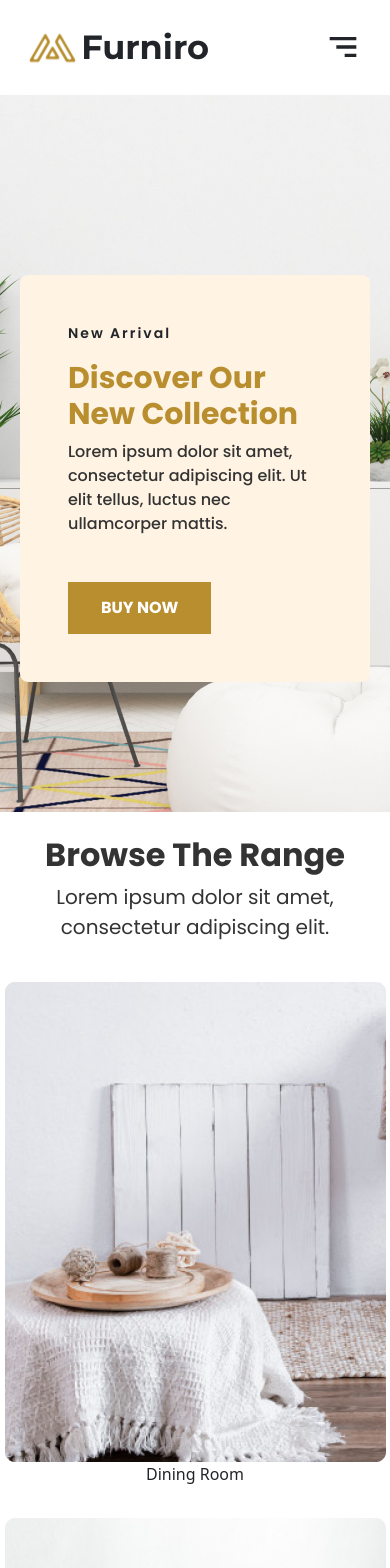
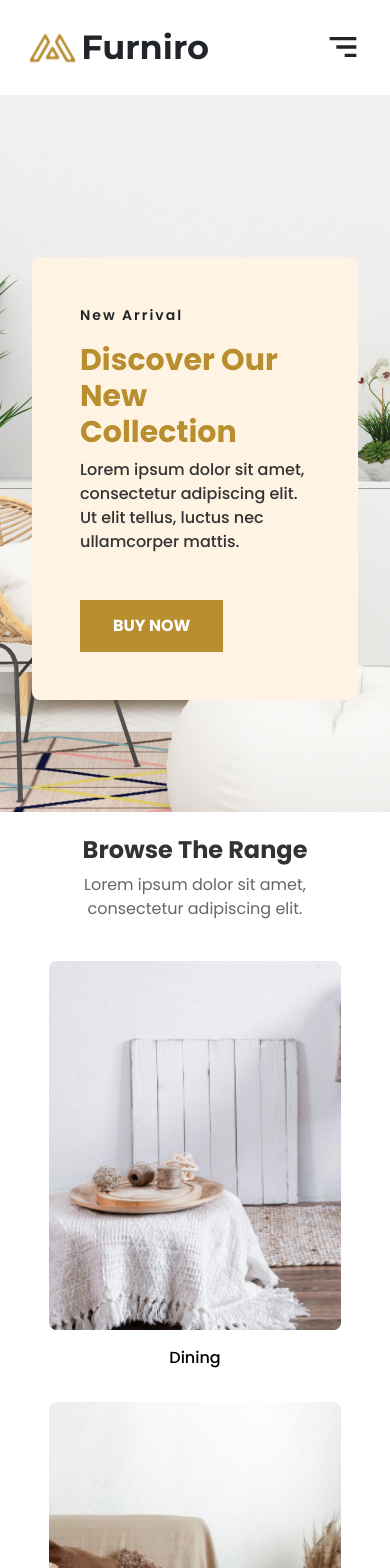
Before and after one commit to fritzgerald658/react-journey, a React (Vite) app: page / in a window 390 px wide. Shown: the top 1568 px of the page. Built offline with nearby package versions, Linux system fonts and the light colour scheme.

Commit message:
section two responsiveness done

```diff
--- a/index.html
+++ b/index.html
@@ -18,7 +18,7 @@
       rel="stylesheet"
     />
   </head>
-  <body>
+  <body style="margin: 0">
     <div id="root"></div>
     <script type="module" src="/src/main.jsx"></script>
   </body>
--- a/src/furniro_components/Hero.jsx
+++ b/src/furniro_components/Hero.jsx
@@ -7,7 +7,7 @@ function Hero() {
         className="container-fluid d-flex justify-content-center align-items-center  px-2"
         id="hero-parent-container"
       >
-        <div className="container">
+        <div className="container px-4 px-md-0">
           <div className="row">
             <div className="col-lg-6"></div>
             <div className="col-lg-6">
--- a/src/furniro_components/NavStyle.css
+++ b/src/furniro_components/NavStyle.css
@@ -6,12 +6,6 @@
 
 #heading-parent-container {
   padding: 1.875rem 3.375rem;
-}
-
-@media (max-width: 768px) {
-  #heading-parent-container {
-    padding: 1.7rem 1.7rem;
-  }
 }
 
 .logo-container h3 {
@@ -70,3 +64,19 @@ nav a:hover::after {
     transform: scale(1);
   }
 }
+
+@media (max-width: 768px) {
+  #heading-parent-container {
+    padding: 1.7rem 1.7rem;
+  }
+}
+
+@media (max-width: 1280px) {
+  nav {
+    gap: 35px;
+  }
+  .nav-icons-container {
+    cursor: pointer;
+    gap: 35px;
+  }
+}
--- a/src/furniro_components/SectionTwo.jsx
+++ b/src/furniro_components/SectionTwo.jsx
@@ -8,23 +8,26 @@ function SectionTwo() {
     <>
       <div className="container-fluid">
         <header
-          className="container text-center py-4 py-md-5"
+          className="container text-center px-4 py-4 py-md-5 px-md-5"
           id="section-two-header"
         >
           <h1>Browse The Range</h1>
           <p>Lorem ipsum dolor sit amet, consectetur adipiscing elit.</p>
         </header>
-        <div className="container d-flex justify-content-center">
+        <div
+          className="container d-flex justify-content-center"
+          id="section-two-image-container"
+        >
           <div className="row justify-content-center gap-3 gap-lg-0">
-            <div className="col-12 col-lg-4 d-flex align-items-center flex-column">
+            <div className="col-12 px-0 px-md-3 col-lg-4 d-flex align-items-center justify-content-center flex-column gap-3">
               <img src={furniroDiningRoom} alt="" />
-              <p className="text-center">Dining Room</p>
+              <p className="text-center">Dining</p>
             </div>
-            <div className="col-12 col-lg-4 d-flex align-items-center flex-column">
+            <div className="col-12 px-0 px-md-3 col-lg-4 d-flex align-items-center justify-content-center flex-column gap-3">
               <img src={furniroLivingRoom} alt="" />
-              <p className="text-center">Living Room</p>
+              <p className="text-center">Living</p>
             </div>
-            <div className="col-12 col-lg-4 d-flex align-items-center flex-column">
+            <div className="col-12 px-0 px-md-3 col-lg-4 d-flex align-items-center justify-content-center flex-column gap-3">
               <img src={furniroBedRoom} alt="" />
               <p className="text-center">Bedroom</p>
             </div>
--- a/src/furniro_components/SectionTwoStyle.css
+++ b/src/furniro_components/SectionTwoStyle.css
@@ -12,7 +12,32 @@
 
 #section-two-header p {
   font-family: var(--primary-font);
-  color: #333333;
+  color: #666666;
   font-weight: 400;
   font-size: 1.25rem;
 }
+
+#section-two-image-container p {
+  font-family: var(--primary-font);
+  color: black;
+  font-weight: 500;
+  font-size: 1.5rem;
+}
+
+@media (max-width: 576px) {
+  #section-two-header h1 {
+    font-size: 1.5rem;
+  }
+
+  #section-two-header p {
+    font-size: 1rem;
+  }
+
+  #section-two-image-container p {
+    font-size: 1rem;
+  }
+
+  #section-two-image-container img {
+    width: 80%;
+  }
+}
```
